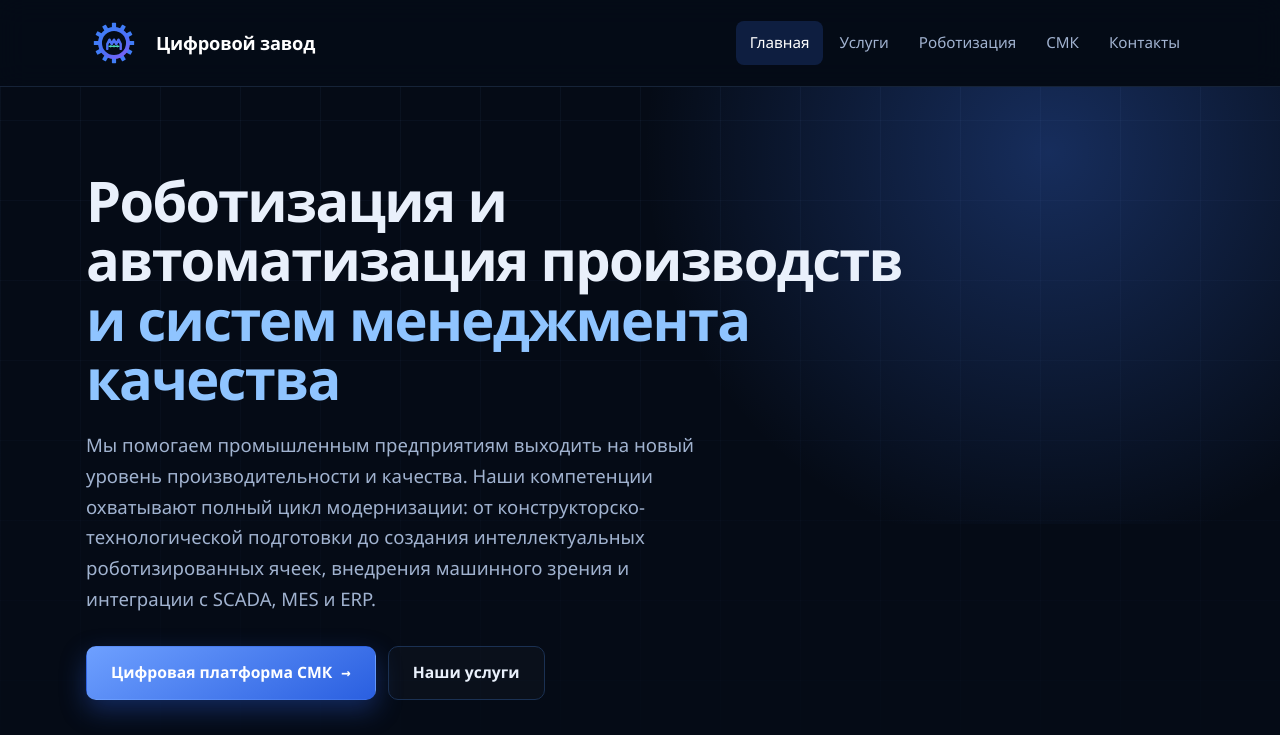
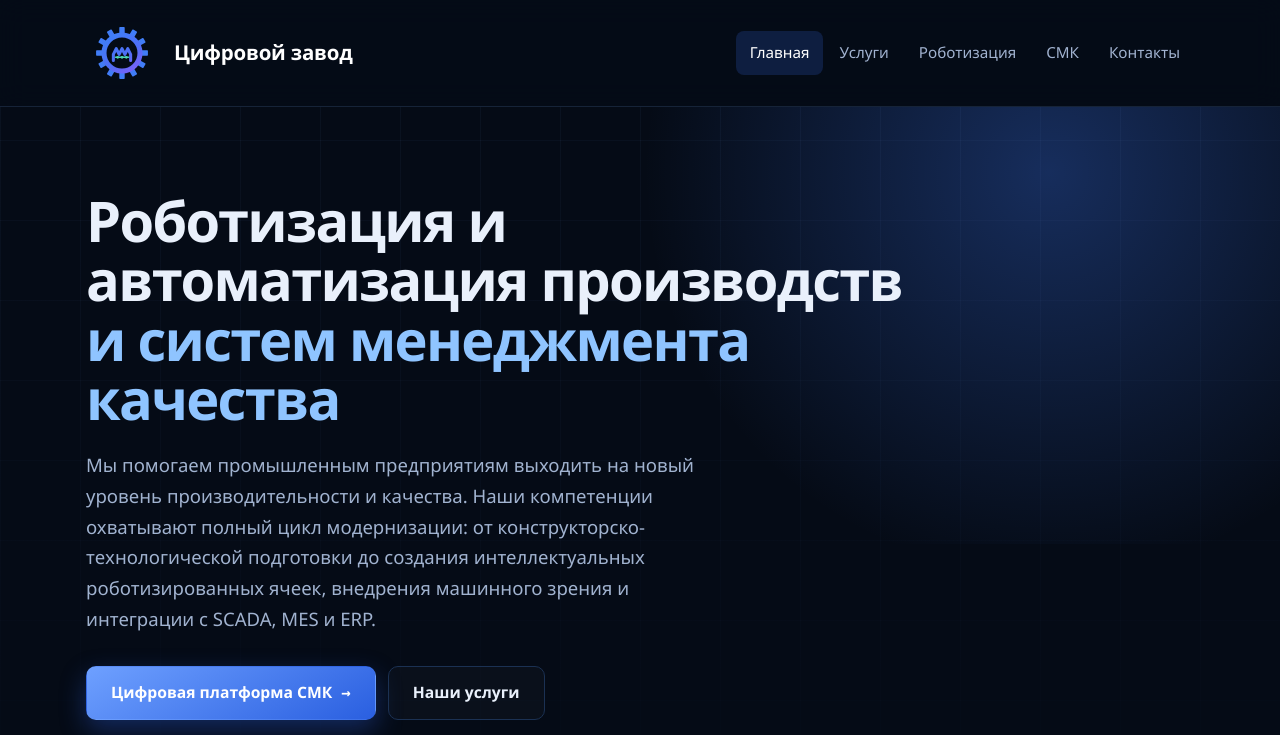
Before and after one commit to palermad/my-site-Digital-Plant, a plain HTML site: page index.html in a window 1280 px wide. Shown: the top 735 px of the page. Drawn offline with Linux system fonts and the light colour scheme.

Commit message:
Логотип в шапке увеличен до 72 px

```diff
--- a/assets/styles.css
+++ b/assets/styles.css
@@ -72,22 +72,22 @@ a:hover { color: #fff; }
   display: flex;
   align-items: center;
   gap: 26px;
-  min-height: 86px;
+  min-height: 106px;
 }
 
 .brand {
   display: inline-flex;
   align-items: center;
-  gap: 14px;
+  gap: 16px;
   text-decoration: none;
   color: #fff;
   font-weight: 700;
-  font-size: 1.14rem;
+  font-size: 1.28rem;
   letter-spacing: -0.01em;
   white-space: nowrap;
 }
 
-.brand-logo { width: 56px; height: 56px; flex: 0 0 auto; display: block; }
+.brand-logo { width: 72px; height: 72px; flex: 0 0 auto; display: block; }
 
 .brand-mark {
   width: 26px;
@@ -1068,7 +1068,7 @@ td { color: var(--muted); }
 }
 @media (max-width: 560px) {
   .sol-ugt { display: none; }
-  .brand-logo { width: 46px; height: 46px; }
+  .brand-logo { width: 58px; height: 58px; }
 }
 
 /* ---------- motion ---------- */
--- a/index.html
+++ b/index.html
@@ -31,7 +31,7 @@
 
 <header class="site-header">
   <div class="wrap header-inner">
-    <a class="brand" href="index.html"><img class="brand-logo" src="assets/logo.svg" width="56" height="56" alt="">Цифровой завод</a>
+    <a class="brand" href="index.html"><img class="brand-logo" src="assets/logo.svg" width="72" height="72" alt="">Цифровой завод</a>
     <button class="nav-toggle" type="button" aria-expanded="false" aria-controls="main-nav">Меню</button>
     <nav class="main-nav" id="main-nav" aria-label="Основная навигация">
       <a href="index.html" aria-current="page">Главная</a>
```
Also changed, not shown: 404.html (+1 -1 lines), contacts.html (+1 -1 lines), robotization.html (+1 -1 lines), services.html (+1 -1 lines), smk.html (+1 -1 lines).
